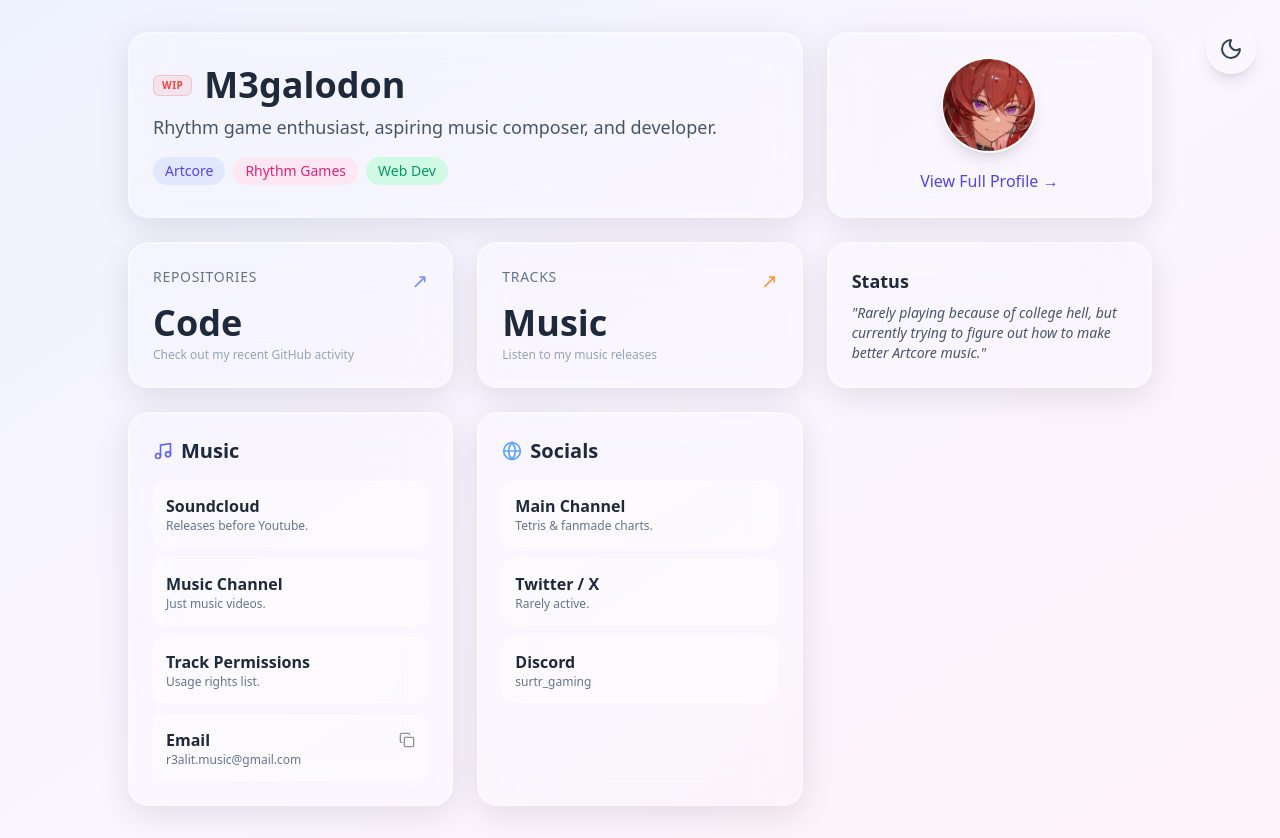
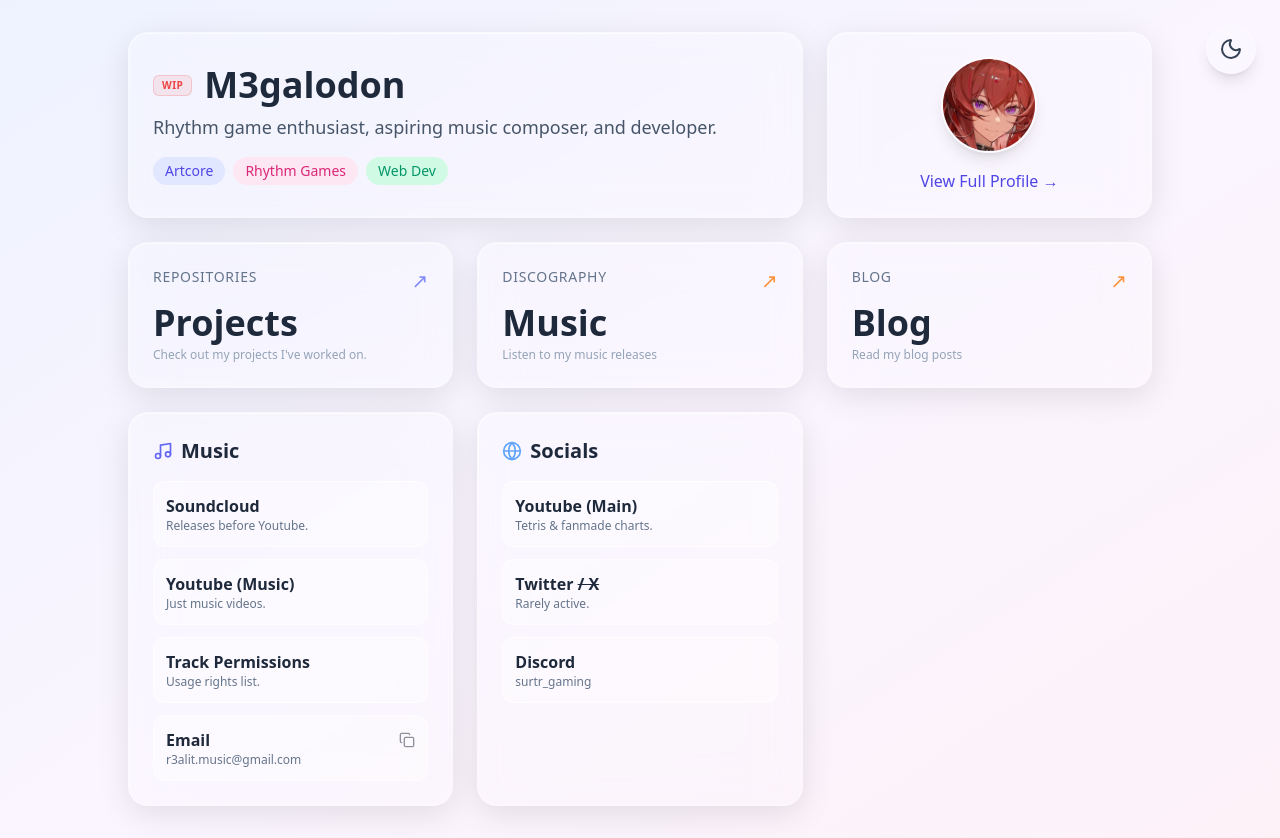
Before and after one commit to M3galodn81/M3galodn81.github.io, a React (Vite) app: page / in a window 1280 px wide. Built offline with nearby package versions, Linux system fonts and the light colour scheme.

Commit message:
Fixed some wording

```diff
--- a/src/pages/blogs/blog-list.tsx
+++ b/src/pages/blogs/blog-list.tsx
@@ -53,14 +53,13 @@ const BlogList = () => {
   return (
     <div className={`min-h-screen w-screen flex flex-col ${uiBackground} font-sans text-slate-900 dark:text-slate-100 transition-colors duration-300`}>
       {/* Navbar */}
-      <nav className="sticky top-0 z-50 border-b border-indigo-100/50 dark:border-white/10 bg-white/10 backdrop-blur-md">
+      <nav className="sticky top-0 z-20 border-b border-indigo-100/50 dark:border-white/10 bg-white/10 backdrop-blur-md">
         <div className="mx-auto flex max-w-5xl items-center justify-between px-6 py-4">
           <Link to="/" className="text-xl font-bold tracking-tighter text-slate-800 dark:text-white">
-            DevLog_
+            Posts
           </Link>
           <div className="hidden space-x-8 text-sm font-medium text-slate-600 dark:text-slate-300 md:flex">
-            <Link to="/" className="hover:text-indigo-600 dark:hover:text-indigo-400 transition-colors">Articles</Link>
-            <a href="#" className="hover:text-indigo-600 dark:hover:text-indigo-400 transition-colors">About</a>
+            <a href="#" className="hover:text-indigo-600 dark:hover:text-indigo-400 transition-colors">Home</a>
           </div>
         </div>
       </nav>
--- a/src/pages/portfolio/home.tsx
+++ b/src/pages/portfolio/home.tsx
@@ -2,6 +2,7 @@ import { useState } from "react";
 import { Link } from "react-router-dom";
 import { bentoCard } from "../../lib/helper";
 import { Check, Copy, Globe, Music } from "lucide-react";
+import { toast } from "sonner";
 
 export default function Home() {
 
@@ -12,6 +13,7 @@ export default function Home() {
     navigator.clipboard.writeText('r3alit.music@gmail.com');
     setCopied(true);
     setTimeout(() => setCopied(false), 2000);
+    toast.success('Email copied to clipboard!');
   };
 
   return (
@@ -57,27 +59,38 @@ export default function Home() {
              <h3 className="text-slate-500 dark:text-slate-400 font-medium text-sm uppercase tracking-wider">Repositories</h3>
              <span className="text-indigo-400 text-xl group-hover:translate-x-1 transition-transform">↗</span>
           </div>
-          <p className="text-4xl font-bold text-slate-800 dark:text-white mt-2">Code</p>
-          <p className="text-slate-400 dark:text-slate-500 text-xs mt-1">Check out my recent GitHub activity</p>
+          <p className="text-4xl font-bold text-slate-800 dark:text-white mt-2">Projects</p>
+          <p className="text-slate-400 dark:text-slate-500 text-xs mt-1">Check out my projects I've worked on.</p>
         </Link>
 
         {/* Music Link Card - Col 2 Row 2 (NEW) */ }
         <Link to="/music" className={`${bentoCard} block hover:scale-[1.02] active:scale-[0.98] group`}>
           <div className="flex justify-between items-start">
-             <h3 className="text-slate-500 dark:text-slate-400 font-medium text-sm uppercase tracking-wider">Tracks</h3>
+             <h3 className="text-slate-500 dark:text-slate-400 font-medium text-sm uppercase tracking-wider">Discography</h3>
              <span className="text-orange-400 text-xl group-hover:translate-x-1 transition-transform">↗</span>
           </div>
           <p className="text-4xl font-bold text-slate-800 dark:text-white mt-2">Music</p>
           <p className="text-slate-400 dark:text-slate-500 text-xs mt-1">Listen to my music releases</p>
         </Link>
 
-        {/* Status / Quote Card - Col 3 Row 2 */}
+        {/* Music Link Card - Col 3 Row 2 */ }
+        <Link to="/blog" className={`${bentoCard} block hover:scale-[1.02] active:scale-[0.98] group`}>
+          <div className="flex justify-between items-start">
+             <h3 className="text-slate-500 dark:text-slate-400 font-medium text-sm uppercase tracking-wider">Blog</h3>
+             <span className="text-orange-400 text-xl group-hover:translate-x-1 transition-transform">↗</span>
+          </div>
+          <p className="text-4xl font-bold text-slate-800 dark:text-white mt-2">Blog</p>
+          <p className="text-slate-400 dark:text-slate-500 text-xs mt-1">Read my blog posts</p>
+        </Link>
+
+
+        {/* Status / Quote Card - Col 3 Row 2
         <div className={`${bentoCard} flex flex-col justify-center`}>
           <h3 className="text-lg font-semibold text-slate-800 dark:text-white mb-2">Status</h3>
           <p className="text-slate-600 dark:text-slate-300 italic text-sm">
             "Rarely playing because of college hell, but currently trying to figure out how to make better Artcore music."
           </p>
-        </div>
+        </div> */}
 
         {/* Music Links */}
         <div className={`${bentoCard} flex flex-col`}>
@@ -90,7 +103,7 @@ export default function Home() {
                  <div className="text-xs text-slate-500 dark:text-slate-400">Releases before Youtube.</div>
               </a>
               <a href="https://www.youtube.com/@M3galodon_Music" target="_blank" rel="noreferrer" className="block p-3 rounded-xl bg-white/40 dark:bg-white/5 hover:bg-white/60 dark:hover:bg-white/10 transition-colors border border-white/50 dark:border-white/10">
-                 <div className="font-semibold text-slate-800 dark:text-white">Music Channel</div>
+                 <div className="font-semibold text-slate-800 dark:text-white">Youtube (Music)</div>
                  <div className="text-xs text-slate-500 dark:text-slate-400">Just music videos.</div>
               </a>
               <a href="https://docs.google.com/spreadsheets/d/1Rpqv-e82a0Z6oZRdm69rigbyMULOteKr3xZliwpZpbY/edit?usp=sharing" target="_blank" rel="noreferrer" className="block p-3 rounded-xl bg-white/40 dark:bg-white/5 hover:bg-white/60 dark:hover:bg-white/10 transition-colors border border-white/50 dark:border-white/10">
@@ -114,11 +127,11 @@ export default function Home() {
            </h3>
            <div className="space-y-3 flex-1">
               <a href="https://www.youtube.com/@M3galodon_Offical" target="_blank" rel="noreferrer" className="block p-3 rounded-xl bg-white/40 dark:bg-white/5 hover:bg-white/60 dark:hover:bg-white/10 transition-colors border border-white/50 dark:border-white/10">
-                 <div className="font-semibold text-slate-800 dark:text-white">Main Channel</div>
+                 <div className="font-semibold text-slate-800 dark:text-white">Youtube (Main)</div>
                  <div className="text-xs text-slate-500 dark:text-slate-400">Tetris & fanmade charts.</div>
               </a>
               <a href="https://x.com/M3galodnOffical" target="_blank" rel="noreferrer" className="block p-3 rounded-xl bg-white/40 dark:bg-white/5 hover:bg-white/60 dark:hover:bg-white/10 transition-colors border border-white/50 dark:border-white/10">
-                 <div className="font-semibold text-slate-800 dark:text-white">Twitter / X</div>
+                 <div className="font-semibold text-slate-800 dark:text-white">Twitter <s>/ X</s></div>
                  <div className="text-xs text-slate-500 dark:text-slate-400">Rarely active.</div>
               </a>
               <div className="p-3 rounded-xl bg-white/40 dark:bg-white/5 border border-white/50 dark:border-white/10 cursor-default">
```
